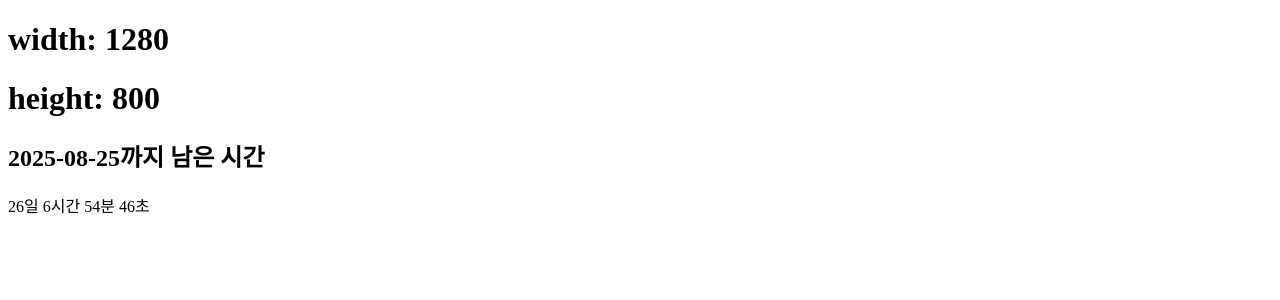
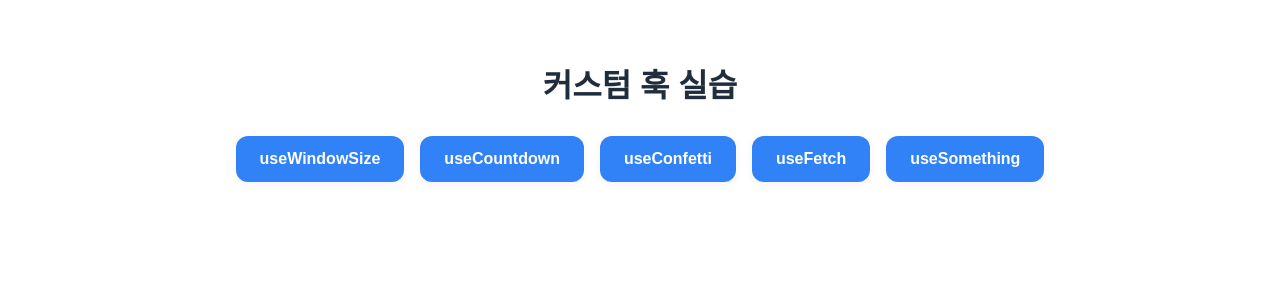
Before and after one commit to LikeLion-at-DGU/13th-Custom-Hook-Session, a React (Vite) app: page / in a window 1280 px wide. Shown: the top 300 px of the page. Built offline with nearby package versions, Linux system fonts and the light colour scheme.

Commit message:
Feature: 예제 완성

```diff
--- a/package.json
+++ b/package.json
@@ -10,6 +10,7 @@
     "preview": "vite preview"
   },
   "dependencies": {
+    "canvas-confetti": "^1.9.3",
     "react": "^19.1.0",
     "react-dom": "^19.1.0"
   },
--- /dev/null
+++ b/src/components/ConfettiExample.jsx
@@ -0,0 +1,14 @@
+import { useConfetti } from "../hooks/useConfetti";
+
+export const ConfettiExample = () => {
+  const { fire } = useConfetti();
+
+  return (
+    <div>
+      <h2>useConfetti 실습</h2>
+      <button className="modern-btn" onClick={fire}>
+        폭죽 발사
+      </button>
+    </div>
+  );
+};
--- /dev/null
+++ b/src/components/CountdownExample.jsx
@@ -0,0 +1,14 @@
+import { useCountdown } from "../hooks/useCountdown";
+import { formattedDate } from "../utils/formattedDate";
+
+export const CountdownExample = () => {
+  const targetDate = new Date("2025-08-25T00:00:00");
+  const { days, hours, minutes, seconds } = useCountdown(targetDate);
+
+  return (
+    <div>
+      <h2>{formattedDate(targetDate)}까지 남은 시간</h2>
+      <p>{`${days}일 ${hours}시간 ${minutes}분 ${seconds}초`}</p>
+    </div>
+  );
+};
--- /dev/null
+++ b/src/components/FetchExample.jsx
@@ -0,0 +1,22 @@
+import { useFetch } from "../hooks/apis/useFetch";
+
+export const FetchExample = () => {
+  const { data, loading, error } = useFetch(
+    "https://jsonplaceholder.typicode.com/posts/2"
+  );
+
+  return (
+    <div style={{ padding: "20px" }}>
+      <h2>useFetch Example</h2>
+
+      {loading && <p>로딩 중...</p>}
+      {error && <p style={{ color: "red" }}>오류 발생: {error}</p>}
+      {data && (
+        <div>
+          <h3>{data.title}</h3>
+          <p>{data.body}</p>
+        </div>
+      )}
+    </div>
+  );
+};
--- /dev/null
+++ b/src/components/WindowSizeExample.jsx
@@ -0,0 +1,13 @@
+import { useWindowSize } from "../hooks/useWindowSize";
+
+export const WindowSizeExample = () => {
+  const { width, height } = useWindowSize();
+
+  return (
+    <div>
+      <h2>useWindowSize 실습</h2>
+      <p>화면 너비: {width}px</p>
+      <p>화면 높이: {height}px</p>
+    </div>
+  );
+};
--- /dev/null
+++ b/src/components/YourOwnHookPage.jsx
@@ -0,0 +1,11 @@
+import { useSomething } from "../hooks/useSomething";
+
+export const YourOwnHookPage = () => {
+  // const { something... } = useSomething();
+  // 하단 UI에 자유롭게 위에서 받아온 값들을 바인딩 해보세요~
+  return (
+    <div>
+      <h2>useSomething 실습</h2>
+    </div>
+  );
+};
--- /dev/null
+++ b/src/hooks/apis/useFetch.js
@@ -0,0 +1,27 @@
+import { useState, useEffect } from "react";
+
+export const useFetch = (url) => {
+  const [data, setData] = useState(null);
+  const [loading, setLoading] = useState(true);
+  const [error, setError] = useState(null);
+
+  useEffect(() => {
+    const fetchData = async () => {
+      try {
+        const res = await fetch(url);
+        const json = await res.json();
+        setData(json);
+        setError(null);
+      } catch (e) {
+        setError("에러 발생");
+        setData(null);
+      } finally {
+        setLoading(false);
+      }
+    };
+
+    fetchData();
+  }, [url]);
+
+  return { data, loading, error };
+};
--- /dev/null
+++ b/src/hooks/useConfetti.js
@@ -0,0 +1,12 @@
+import confetti from "canvas-confetti";
+
+export const useConfetti = () => {
+  const fire = () => {
+    confetti({
+      particleCount: 150,
+      spread: 60,
+      origin: { y: 0.6 },
+    });
+  };
+  return { fire };
+};
--- /dev/null
+++ b/src/hooks/useSomething.js
@@ -0,0 +1,5 @@
+export const useSomething = () => {
+  // 여러분의 use{Something}을 만들어주세요!
+  // 정답은 없습니다. 커스텀훅의 필요성을 스스로 느껴보세요.
+  // 아이디어를 생각하고, 스스로 구현하다가 어려우면 손 들어주세요!
+};
--- a/src/pages/MainPage.jsx
+++ b/src/pages/MainPage.jsx
@@ -1,22 +1,63 @@
-import { useCountdown } from "../hooks/useCountdown";
-import { useWindowSize } from "../hooks/useWindowSize";
-import { formattedDate } from "../utils/formattedDate";
+import { useState } from "react";
+import { ConfettiExample } from "../components/ConfettiExample";
+import { CountdownExample } from "../components/CountdownExample";
+import { WindowSizeExample } from "../components/WindowSizeExample";
+import { FetchExample } from "../components/FetchExample";
+import { YourOwnHookPage } from "../components/YourOwnHookPage";
+import "../styles/Main.styled.css";
 
 export const MainPage = () => {
-  const targetDate = new Date("2025-08-25T00:00:00");
-  const { days, hours, minutes, seconds } = useCountdown(targetDate);
+  const [selected, setSelected] = useState(null);
 
-  const { width, height } = useWindowSize();
+  const renderComponent = () => {
+    switch (selected) {
+      case 1:
+        return <WindowSizeExample />;
+      case 2:
+        return <CountdownExample />;
+      case 3:
+        return <ConfettiExample />;
+      case 4:
+        return <FetchExample />;
+      case 5:
+        return <YourOwnHookPage />;
+      default:
+        return null;
+    }
+  };
 
   return (
-    <div>
-      <h1>width: {width}</h1>
-      <h1>height: {height}</h1>
+    <div className="main-container">
+      {!selected ? (
+        <>
+          <h1 className="main-title">커스텀 훅 실습</h1>
+          <div className="button-group">
+            <button className="modern-btn" onClick={() => setSelected(1)}>
+              useWindowSize
+            </button>
+            <button className="modern-btn" onClick={() => setSelected(2)}>
+              useCountdown
+            </button>
+            <button className="modern-btn" onClick={() => setSelected(3)}>
+              useConfetti
+            </button>
+            <button className="modern-btn" onClick={() => setSelected(4)}>
+              useFetch
+            </button>
 
-      <div>
-        <h2>{formattedDate(targetDate)}까지 남은 시간</h2>
-        <p>{`${days}일 ${hours}시간 ${minutes}분 ${seconds}초`}</p>
-      </div>
+            <button className="modern-btn" onClick={() => setSelected(5)}>
+              useSomething
+            </button>
+          </div>
+        </>
+      ) : (
+        <>
+          <button className="back-btn" onClick={() => setSelected(null)}>
+            뒤로가기
+          </button>
+          {renderComponent()}
+        </>
+      )}
     </div>
   );
 };
--- /dev/null
+++ b/src/styles/Main.styled.css
@@ -0,0 +1,57 @@
+.main-container {
+  text-align: center;
+  margin-top: 60px;
+  font-family: "Noto Sans KR", sans-serif;
+}
+
+.main-title {
+  font-size: 32px;
+  margin-bottom: 30px;
+  color: #1f2d3d;
+}
+
+.button-group {
+  display: flex;
+  justify-content: center;
+  flex-wrap: wrap;
+  gap: 16px;
+}
+
+.modern-btn {
+  padding: 14px 24px;
+  background-color: #3182f6;
+  color: white;
+  font-size: 16px;
+  font-weight: 600;
+  border: none;
+  border-radius: 12px;
+  cursor: pointer;
+  transition: all 0.2s ease;
+  box-shadow: 0 2px 10px rgba(0, 0, 0, 0.05);
+}
+
+.modern-btn:hover {
+  background-color: #1d6eea;
+  transform: translateY(-2px);
+}
+
+.modern-btn:active {
+  background-color: #155ec4;
+  transform: scale(0.98);
+}
+
+.back-btn {
+  margin-bottom: 24px;
+  padding: 10px 18px;
+  background-color: transparent;
+  color: #333;
+  font-size: 16px;
+  border: 1px solid #ccc;
+  border-radius: 8px;
+  cursor: pointer;
+  transition: all 0.2s ease;
+}
+
+.back-btn:hover {
+  background-color: #f2f2f2;
+}
```
Also changed, not shown: 2 other files (tests, documents, lock files or other folders).
